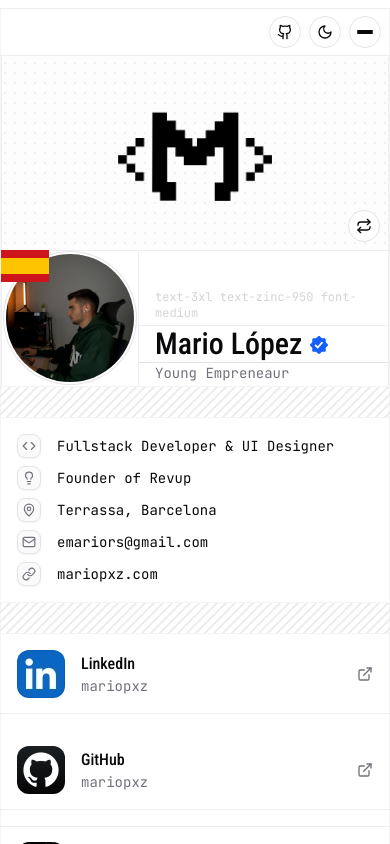
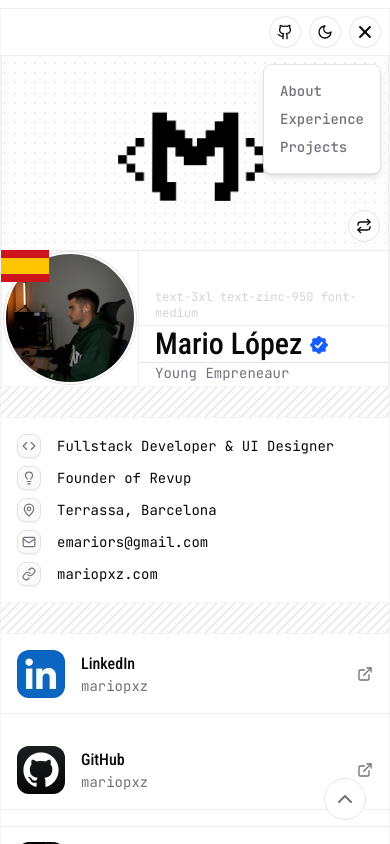
Before and after one commit to mariopxz/mariopxz-portfolio, a React (Vite) app: page / in a window 390 px wide. Both pictures are taken after a click on the button 365 px from the left and 32 px from the top of the page. Shown: the top 844 px of the page. Built offline with nearby package versions, Linux system fonts and the light colour scheme.

Commit message:
feat: implement mobile navigation toggle and add scroll-to-top button in Home component

```diff
--- /dev/null
+++ b/src/components/Footer.tsx
@@ -0,0 +1,10 @@
+const Footer = () => {
+  return (
+    <footer className="flex flex-col items-center justify-center text-center gap-2 p-4 text-sm text-muted-foreground font-mono">
+      <p>Inspired by tailwindcss.com.</p>
+      <p>Build by <a href="https://github.com/mariopxz" className="underline underline-offset-4 text-foreground">mariopxz</a>. The source code is available on <a href="https://github.com/mariopxz/mariopxz-portfolio" className="underline underline-offset-4 text-foreground">GitHub</a>.</p>
+    </footer>
+  )
+}
+
+export default Footer
--- a/src/layout/Navbar.tsx
+++ b/src/layout/Navbar.tsx
@@ -1,12 +1,15 @@
 import { Github, Moon, Sun } from "lucide-react";
 import { useTheme } from "../context/ThemeContext";
+import { useState } from "react";
 
 
 const Navbar = () => {
   const { isDark, toggleDark } = useTheme();
+  const [mobileOpen, setMobileOpen] = useState(false);
 
 
   return (
+    <div className="relative">
       <header className="flex h-12 items-center justify-end gap-4 p-2 screen-line-before screen-line-after">
         <nav className="flex items-center gap-3 max-sm:hidden">
           <a
@@ -55,12 +58,33 @@ const Navbar = () => {
           </button>
 
           {/* Mobile Menu Icon */}
-          <button className="sm:hidden flex flex-col items-center justify-center rounded-full size-8 border border-input bg-background hover:bg-accent hover:text-accent-foreground group">
-            <span className="h-0.5 w-4 rounded bg-foreground transition-transform group-data-[state=open]:translate-y-[3px] group-data-[state=open]:rotate-45" />
-            <span className="h-0.5 w-4 rounded bg-foreground transition-transform group-data-[state=open]:-translate-y-[3px] group-data-[state=open]:-rotate-45" />
+          <button
+            onClick={() => setMobileOpen(!mobileOpen)}
+            className="sm:hidden relative flex flex-col items-center justify-center rounded-full size-8 border border-input bg-background hover:bg-accent hover:text-accent-foreground group"
+          >
+            <span
+              className={`absolute h-0.5 w-4 rounded bg-foreground transition-all duration-300 ${
+                mobileOpen ? 'rotate-45' : '-translate-y-1'
+              }`}
+            />
+            <span
+              className={`absolute h-0.5 w-4 rounded bg-foreground transition-all duration-300 ${
+                mobileOpen ? '-rotate-45' : 'translate-y-1'
+              }`}
+            />
           </button>
         </div>
       </header>
+      <nav
+  className={`sm:hidden absolute top-full right-2 mt-2 flex flex-col items-start gap-2 border border-input bg-background p-4 shadow-md z-50 rounded-lg transition-all duration-300 ease-out ${
+    mobileOpen ? 'opacity-100 translate-y-0 pointer-events-auto' : 'opacity-0 -translate-y-2 pointer-events-none'
+  }`}
+>
+  <a href="#about" className="font-mono text-sm font-medium text-muted-foreground">About</a>
+  <a href="#experience" className="font-mono text-sm font-medium text-muted-foreground">Experience</a>
+  <a href="#projects" className="font-mono text-sm font-medium text-muted-foreground">Projects</a>
+</nav>
+    </div>
   );
 };
 
--- a/src/pages/Home.tsx
+++ b/src/pages/Home.tsx
@@ -6,6 +6,8 @@ import Social from "@/components/Social";
 import About from "@/components/About";
 import Experience from "@/components/Experience";
 import Projects from "@/components/Projects";
+import Footer from "@/components/Footer";
+import { ChevronUp } from "lucide-react";
 
 const Home = () => {
   return (
@@ -24,6 +26,13 @@ const Home = () => {
         <Divider />
         <Projects />
         <Divider />
+        <Footer />
+        <button
+          onClick={() => window.scrollTo({ top: 0, behavior: 'smooth' })}
+          className="fixed bottom-6 right-6 z-50 flex items-center justify-center gap-2 rounded-full border border-input bg-background px-2 py-2 text-sm font-medium text-muted-foreground transition-all duration-300 ease-in-out hover:bg-accent hover:text-accent-foreground"
+        >
+          <ChevronUp />
+        </button>
       </div>
     </div>
   );
```
